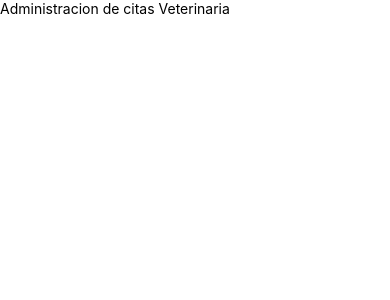
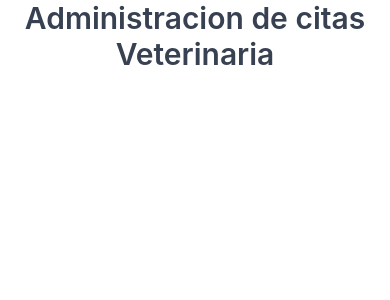
Before and after one commit to eltictacdicta/citas, a React Native app: screen / in a window 390 px wide. Shown: the top 300 px of the page. Built offline with nearby package versions, Linux system fonts and the light colour scheme.

Commit message:
Empezamos a darle estilo

```diff
--- a/App.tsx
+++ b/App.tsx
@@ -9,7 +9,7 @@ function App(): JSX.Element {
   const nombre="Javier Trujillo"
   return (
     <SafeAreaView>
-      <Text>Administracion de citas{' '}
+      <Text style={styles.titulo}>Administracion de citas{' '}
       <Text>Veterinaria</Text>
       </Text>
     </SafeAreaView>
@@ -18,5 +18,14 @@ function App(): JSX.Element {
 
 }
 
+const styles = StyleSheet.create({
+  titulo: {
+    textAlign: 'center',
+    color: '#374151',
+    fontSize: 30,
+    fontWeight: '600'
+  }
+})
+
 
 export default App;
```
